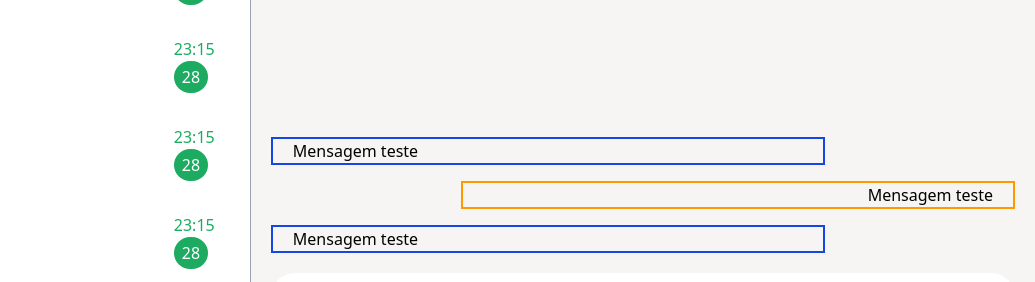
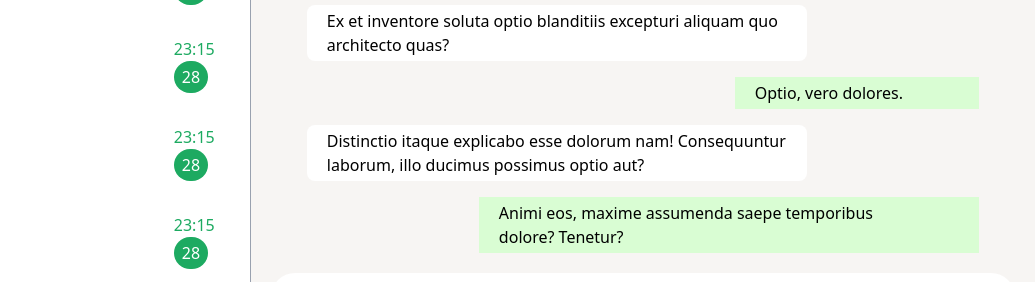
Before and after one commit to tabguimaraes/whatsapp-web, a website: page index.html in a window 1280 px wide. Shown: the part 459-741 px from the top of the page, 245-1280 px from the left. Drawn offline with Linux system fonts and the light colour scheme.

Commit message:
ajuste na marcação e layout das msgs

```diff
--- a/index.html
+++ b/index.html
@@ -517,28 +517,48 @@
         </div>
       </header>
       <section
-        class="grid h-full flex-1 auto-rows-min grid-cols-4 content-end gap-4 px-5 pt-5"
+        class="grid h-full flex-1 auto-rows-min grid-cols-4 content-end gap-4 px-14 pt-5"
         id="messageBoard"
       >
         <div
-          class="col-start-1 col-end-4 border-2 border-blue-700"
-          id="receivedMessages"
+          class="receivedMessages col-start-1 col-end-4 rounded-lg bg-white"
+          id=""
         >
-          <span class="place-self-end"><p class="pl-5">Mensagem teste</p></span>
+          <div class="b place-self-start px-5 py-1">
+            <p class="">
+              Ex et inventore soluta optio blanditiis excepturi aliquam quo
+              architecto quas?
+            </p>
+          </div>
         </div>
         <div
-          class="col-start-2 col-end-5 border-2 border-amber-500"
-          id="sentMessages"
+          class="sentMessages col-start-2 col-end-5 rounded-lg *:bg-[#d9fdd3]"
+          id=""
         >
-          <span class="place-self-end"
-            ><p class="pr-5 text-end">Mensagem teste</p></span
-          >
+          <div class="w-fit place-self-end px-5 py-1">
+            <p class="pr-14">Optio, vero dolores.</p>
+          </div>
         </div>
         <div
-          class="col-start-1 col-end-4 border-2 border-blue-700"
-          id="receivedMessages"
+          class="receivedMessages col-start-1 col-end-4 rounded-lg bg-white"
+          id=""
         >
-          <span class="place-self-end"><p class="pl-5">Mensagem teste</p></span>
+          <div class="place-self-start px-5 py-1">
+            <p class="">
+              Distinctio itaque explicabo esse dolorum nam! Consequuntur
+              laborum, illo ducimus possimus optio aut?
+            </p>
+          </div>
+        </div>
+        <div
+          class="sentMessages col-start-2 col-end-5 rounded-lg *:bg-[#d9fdd3]"
+          id=""
+        >
+          <div class="w-fit place-self-end px-5 py-1">
+            <p class="pr-14">
+              Animi eos, maxime assumenda saepe temporibus dolore? Tenetur?
+            </p>
+          </div>
         </div>
       </section>
       <form class="p-5" action="" id="inputMessage">
```
Also changed, not shown: src/output.css.
